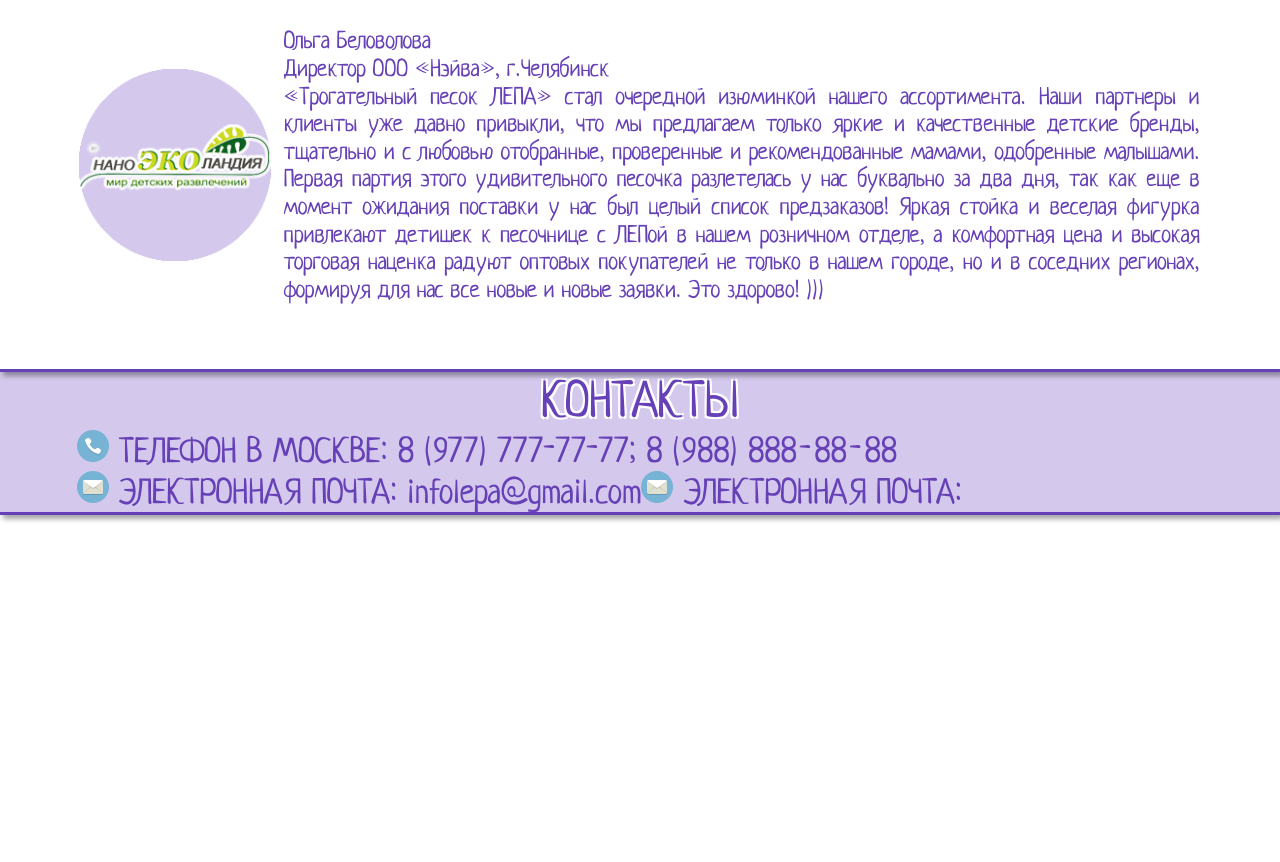
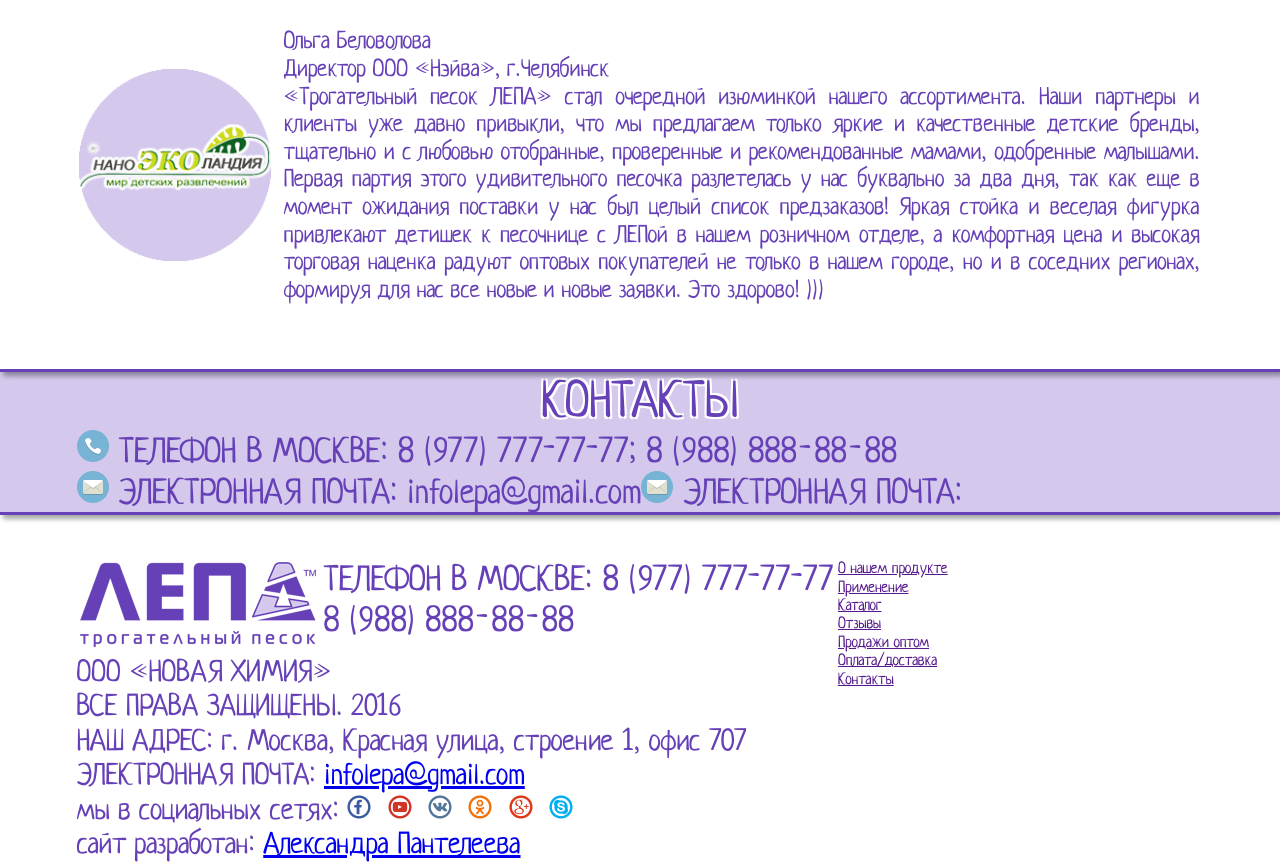
Before and after one commit to erised-ice/Sand, a plain HTML site: page index.html in a window 1280 px wide. Shown: the part 8239-9101 px from the top of the page. Before the commit the page ends 8798 px from the top, so only its background shows below. Drawn offline with nearby package versions, Linux system fonts and the light colour scheme; a web font is replaced by a local one.

Commit message:
change-html-css-add-layout-and-links-to-footer

```diff
--- a/css/screen.css
+++ b/css/screen.css
@@ -593,7 +593,8 @@
 
 .inform__number,
 .inform__email,
-.informemail__value {
+.informemail__value,
+.footer__number {
     text-decoration: none;
     color: #6640b6;
 }
@@ -601,6 +602,33 @@
 .informemail__value {
     text-transform: none;
 }
+
+.footer__left,
+.footer__top,
+.footer__logo,
+.footer__phone,
+.footer__right,
+.footer__social {
+    display: inline-block;
+}
+
+footer__top {
+    text-align: top;
+}
+
+.footer__phone {
+    font-size: 35px;
+    vertical-align: top;
+}
+
+.footer__bottom {
+    font-size: 30px;
+}
+
+.footer__right {
+    vertical-align: top;
+}
+
 
 .border-shadow {
     box-shadow: 3px 4px 5px rgba(0, 0, 0, 0.35);
--- a/index.html
+++ b/index.html
@@ -397,6 +397,40 @@
 </div>
 <footer class="footer">
     <div class="footer__inner inner">
+        <div class="footer__left">
+            <div class="footer__top">
+                <div class="footer__logo"><img src="img/template/footer__logo.png" alt=""></div>
+                <div class="footer__phone">ТЕЛЕФОН В МОСКВЕ: <a href="tel:+79777777777" class="footer__number">8 (977) 777-77-77</a><br>
+                    <a href="tel:+79888888888" class="footer__number">8 (988) 888-88-88</a></div>
+            </div>
+            <div class="footer__bottom">
+                <span class="footer__info">ООО «НОВАЯ ХИМИЯ»<br>
+                ВСЕ ПРАВА ЗАЩИЩЕНЫ. 2016<br>
+                    НАШ АДРЕС: г. Москва, Красная улица, строение 1, офис 707<br></span>
+                ЭЛЕКТРОННАЯ ПОЧТА: <a href="infolepa@gmail.com" class="footer__email email">infolepa@gmail.com</a><br>
+                <span class="footer__info"> мы в социальных сетях:
+                <div class="footer__social social">
+                    <a href="#" class="social__link social__link--fb"></a>
+                    <a href="#" class="social__link social__link--youtube"></a>
+                    <a href="#" class="social__link social__link--vk"></a>
+                    <a href="#" class="social__link social__link--ok"></a>
+                    <a href="#" class="social__link social__link--googleplus"></a>
+                    <a href="#" class="social__link social__link--skype"></a>
+                </div></span><br>
+                сайт разработан: <a href="https://vk.com/alexandra_lvovna" class="footer__develop">Александра Пантелеева</a>
+            </div>
+        </div>
+        <div class="footer__right">
+            <ul class="menu__list">
+                <li class="footer__menu"><a href="" class="footer__menu-link">О нашем продукте</a></li>
+                <li class="footer__menu"><a href="" class="footer__menu-link">Применение</a></li>
+                <li class="footer__menu"><a href="" class="footer__menu-link">Каталог</a></li>
+                <li class="footer__menu"><a href="" class="footer__menu-link">Отзывы</a></li>
+                <li class="footer__menu"><a href="" class="footer__menu-link">Продажи оптом</a></li>
+                <li class="footer__menu"><a href="" class="footer__menu-link">Оплата/доставка</a></li>
+                <li class="footer__menu"><a href="" class="footer__menu-link">Контакты</a></li>
+            </ul>
+        </div>
     </div>
 </footer>
 <script src="https://code.jquery.com/jquery-2.2.4.min.js"></script>
```
Also changed, not shown: img/template/footer__logo.png (added).
